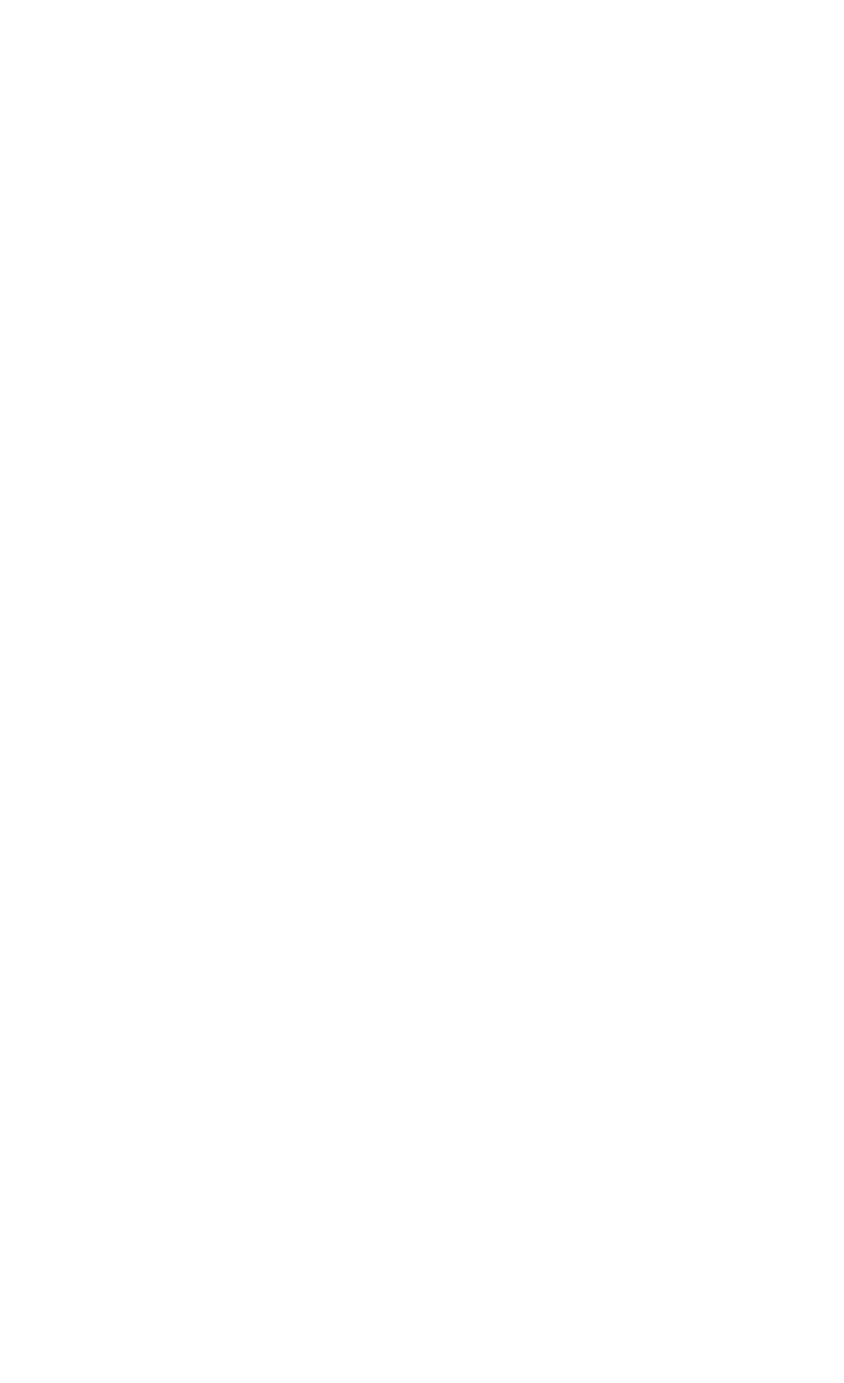
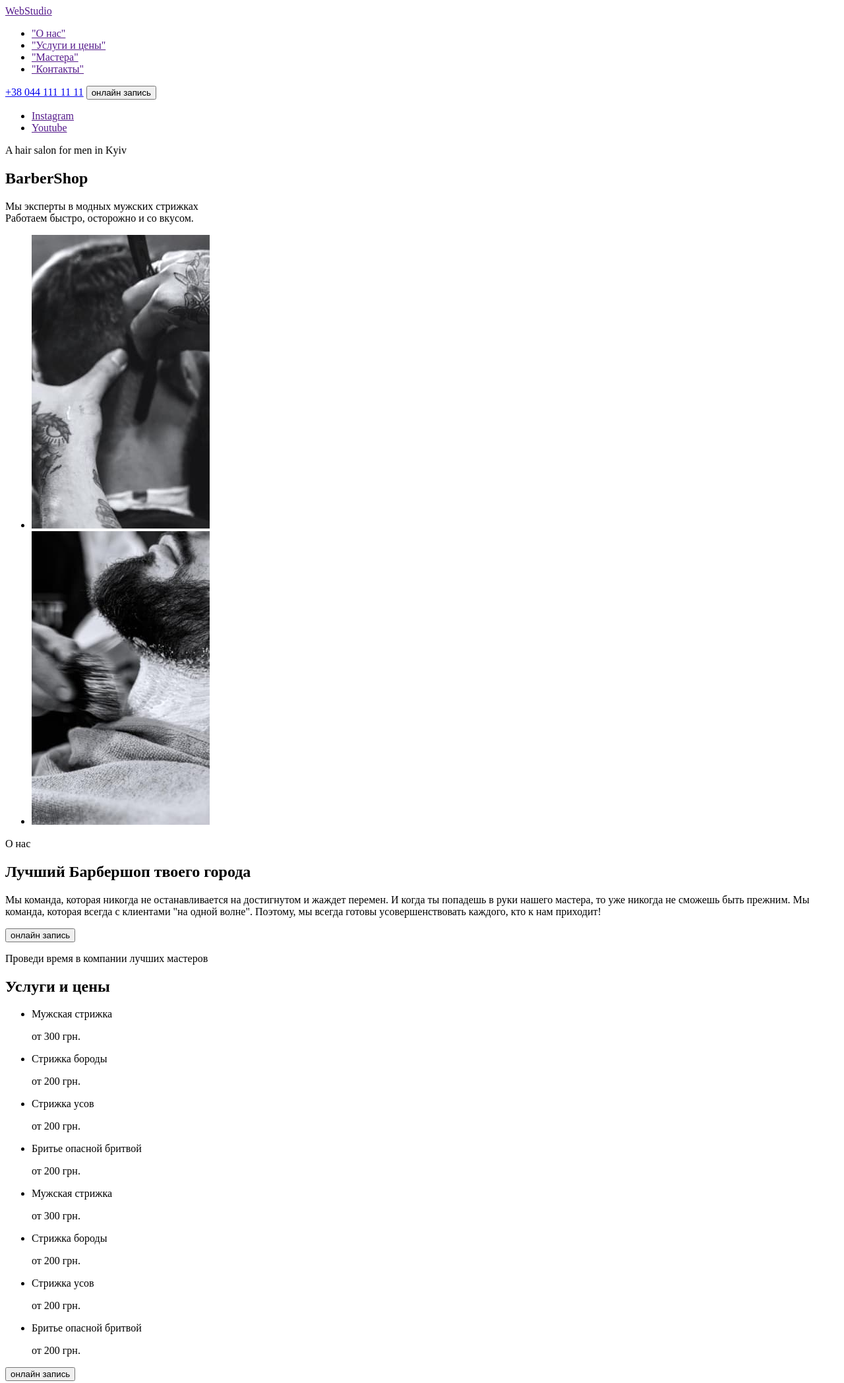
Before and after one commit to NickBayern/barbershop-training, a plain HTML site: page index.html in a window 1280 px wide. Shown: the whole page at 66% size. Before the commit the page ends 800 px from the top, so only its background shows below. Drawn offline with Linux system fonts and the light colour scheme.

Commit message:
add html top

```diff
--- a/index.html
+++ b/index.html
@@ -1,17 +1,110 @@
 <!DOCTYPE html>
-<html lang="en">
 <head>
-    <meta charset="UTF-8">
-    <meta http-equiv="X-UA-Compatible" content="IE=edge">
-    <meta name="viewport" content="width=device-width, initial-scale=1.0">
+    <meta charset="UTF-8" />
+    <meta http-equiv="X-UA-Compatible" content="IE=edge" />
+    <meta name="viewport" content="width=device-width, initial-scale=1.0" />
     <title>Document</title>
 </head>
 <body>
-    <header>
-<a href="./"></a>
+ <header>
+<a href="">WebStudio</a>
+<nav>
+<ul>
+ <li>
+  <a href="">"О нас"</a>
+ </li>
+ <li>
+  <a href="">"Услуги и цены"</a>
+ </li>
+ <li>
+ <a href="">"Мастера"</a>
+ </li>
+ <li>
+  <a href="">"Контакты"</a>
+ </li>
+</ul>
+</nav>
+<a href="tel:+380441111111">+38 044 111 11 11</a>
+<button type="button">онлайн запись</button>
     </header>
     <main>
+        <section>
+            <ul>
+                <li><a href= "" target="_blank">Instagram</a></li>
+                <li><a href= "" target="_blank" rel="noopener noreferrer">Youtube</a></li>
+            </ul>
+            <p lang="en">A hair salon for men in Kyiv
+            </p>
+            <h1 lang="en">BarberShop</h1>
+            <p>Мы эксперты в модных мужских стрижках<br>
+            Работаем быстро, осторожно и со вкусом.
+        </p>
+        </section>
 
+        <section>
+            <ul>
+                <li><img src="./about-img-1.jpg"
+                    alt="барбер бреет шею"
+                    width="270"
+                    height="445"
+                    />
+                </li>
+                <li><img src="./img 2.jpg"
+                    alt="барбер бреет затылок"
+                    width="270"
+                    height="445" />
+                </li>
+            </ul>
+            <p>О нас</p>
+            <h2>Лучший Барбершоп
+            твоего города</h2>
+            <p>Мы команда, которая никогда не останавливается на достигнутом
+            и жаждет перемен. И когда ты попадешь в руки нашего мастера,
+            то уже никогда не сможешь быть прежним. Мы команда, которая всегда с клиентами "на одной волне". Поэтому, мы всегда
+            готовы усовершенствовать каждого, кто к нам приходит!</p>
+            <button type="button">онлайн запись</button>
+        </section>
+        <section>
+            <p>Проведи время в компании лучших мастеров</p>
+            <h2>Услуги и цены</h2>
+            <ul>
+                <li>
+                    <p>Мужская стрижка</p>
+                    <p>от 300 грн.</p>
+                </li>
+                <li>
+                    <p>Стрижка бороды</p>
+                    <p>от 200 грн.</p>
+                </li>
+                <li>
+                    <p> Стрижка усов</p>
+                    <p>от 200 грн.</p>
+                </li>
+                <li>
+                    <p>Бритье опасной бритвой</p>
+                    <p>от 200 грн.</p>
+                </li>
+            </ul>
+            <ul>
+                <li>
+                    <p>Мужская стрижка</p>
+                    <p>от 300 грн.</p>
+                </li>
+                <li>
+                    <p>Стрижка бороды</p>
+                    <p>от 200 грн.</p>
+                </li>
+                <li>
+                    <p> Стрижка усов</p>
+                    <p>от 200 грн.</p>
+                </li>
+                <li>
+                    <p>Бритье опасной бритвой</p>
+                    <p>от 200 грн.</p>
+                </li>
+            </ul>
+            <button type="button">онлайн запись</button>
+        </section>
     </main>
     <footer></footer>
 </body>
```
Also changed, not shown: about-img-1.jpg (added), img 2.jpg (added), 1 other file.
